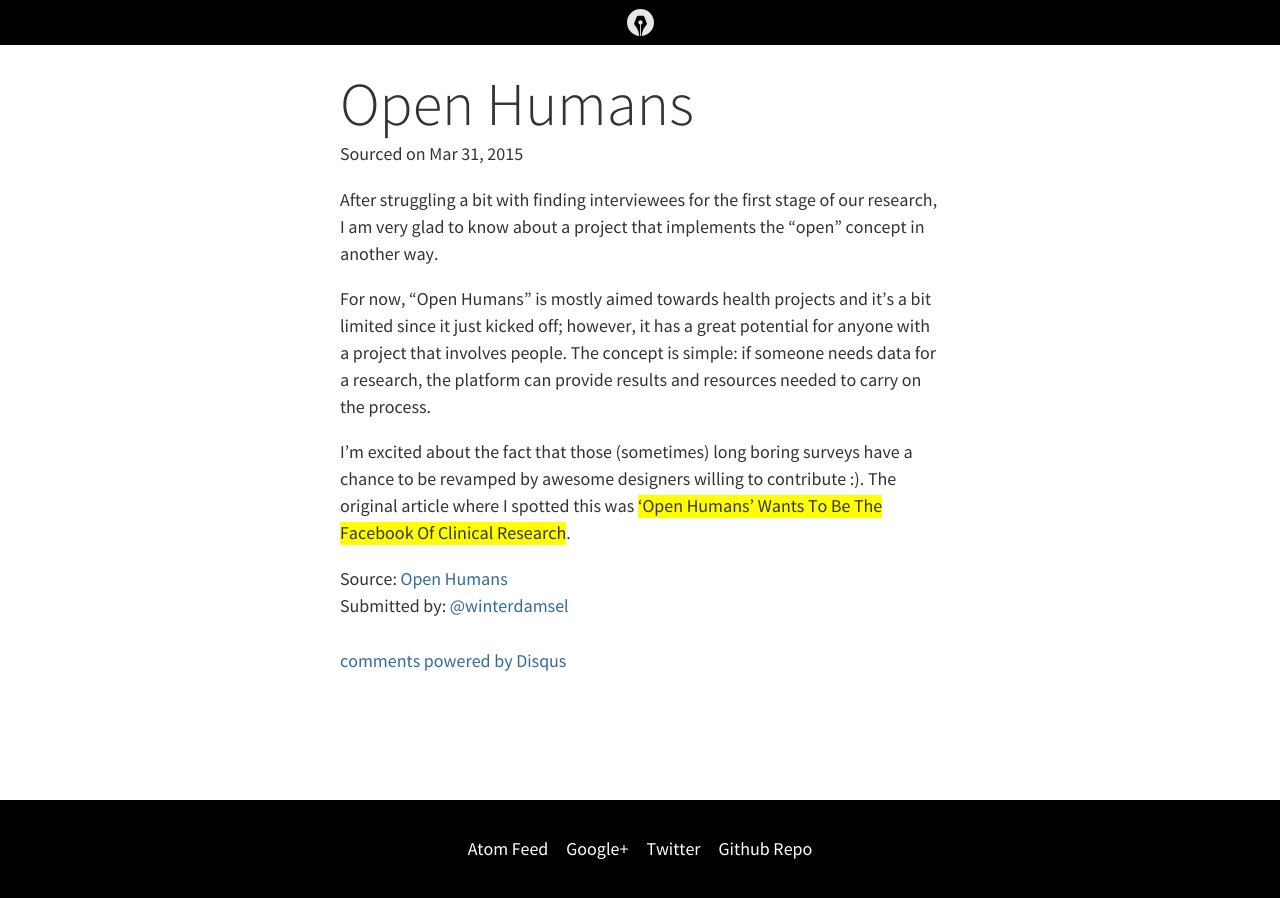
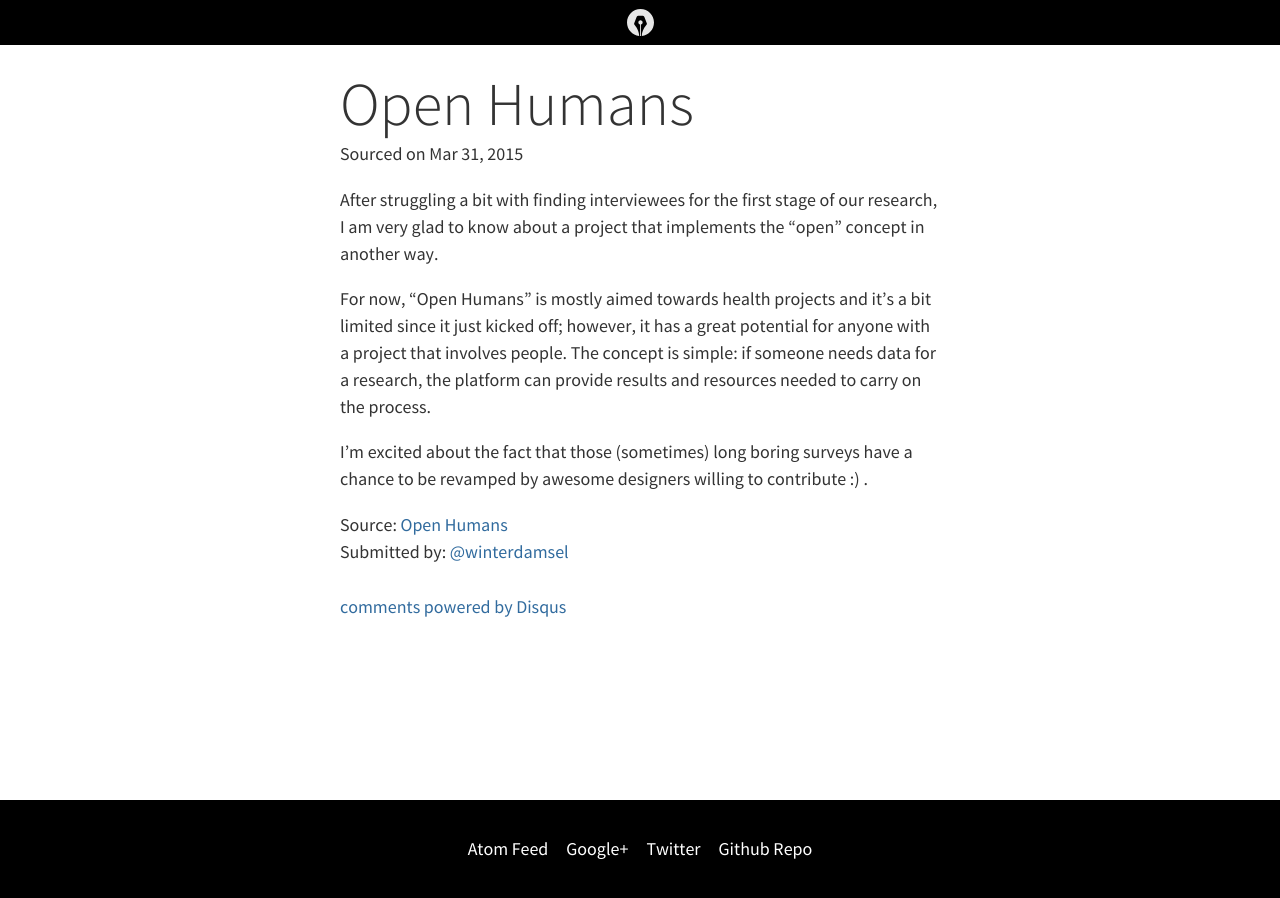
Before and after one commit to DesignOpen/designopen.github.io, a Jekyll site: the page built from resources/_posts/2015-03-31-open-humans-wants-to-be-the-facebook-of-clinical-research--popular-science.md, in a window 1280 px wide. Built offline with Jekyll 4.4.1, drawn with Linux system fonts in a browser that asks for light colours; comment, search, counter and statistics services are not loaded.

Commit message:
Adding Open Humans Resources without Popular Science link

```diff
--- a/resources/_posts/2015-03-31-open-humans-wants-to-be-the-facebook-of-clinical-research--popular-science.md
+++ b/resources/_posts/2015-03-31-open-humans-wants-to-be-the-facebook-of-clinical-research--popular-science.md
@@ -10,4 +10,4 @@
 
 For now, "Open Humans" is mostly aimed towards health projects and it's a bit limited since it just kicked off; however, it has a great potential for anyone with a project that involves people. The concept is simple: if someone needs data for a research, the platform can provide results and resources needed to carry on the process.
 
-I'm excited about the fact that those (sometimes) long boring surveys have a chance to be revamped by awesome designers willing to contribute :). The original article where I spotted this was ['Open Humans' Wants To Be The Facebook Of Clinical Research](http://www.popsci.com/online-platform-open-humans-connects-clinical-trial-subjects-and-researchers).
+I'm excited about the fact that those (sometimes) long boring surveys have a chance to be revamped by awesome designers willing to contribute :) .
```
